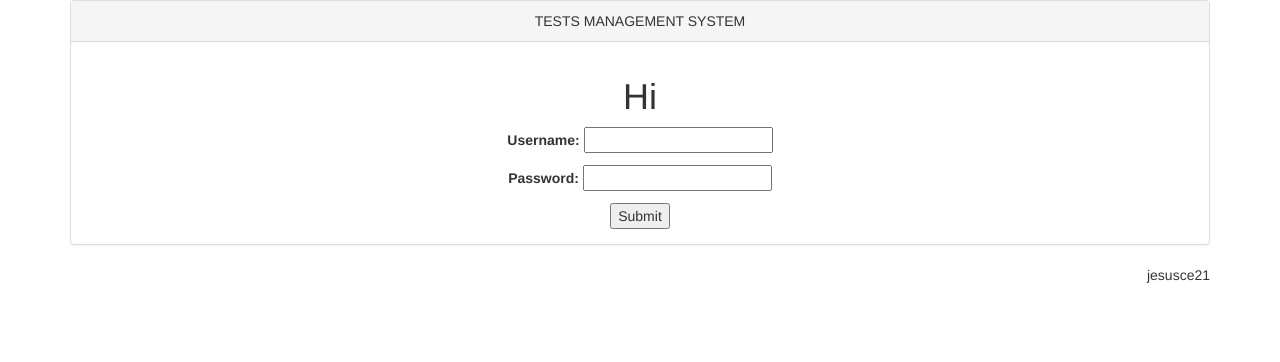
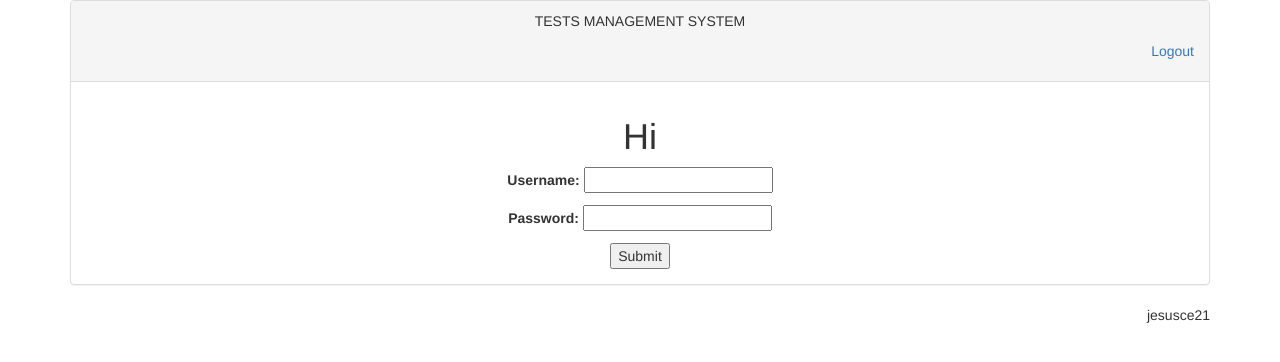
Before and after one commit to jesusce21/users_management, a Django app: template templates/logged.html in a window 1280 px wide. Shown: the top 362 px of the page. Run offline with Django 3.2, Linux system fonts and the light colour scheme; the template is opened without the code that fills it: values that come from a table or form of the project are taken from there, others are empty; parts of the project's set-up code (start-up, migrations or seed data) failed here and were passed over.

Commit message:
master: added logout

```diff
--- a/templates/basic.html
+++ b/templates/basic.html
@@ -17,7 +17,10 @@
     <body>
         <div class="container">
             <div class="panel panel-default ">
-                <div class="panel-heading text-center">TESTS MANAGEMENT SYSTEM</div>
+                <div class="panel-heading">
+                    <p class="text-center">TESTS MANAGEMENT SYSTEM</p>
+                    <p class="text-right">{% block logout %}{% endblock %}</p>
+                </div>
                 <div class="panel-body text-center">
                     {% block content %}
                     {% endblock %}
--- a/templates/logged.html
+++ b/templates/logged.html
@@ -2,7 +2,9 @@
 {% block title %}
     Tests
 {% endblock %}
-
+{% block logout %}
+    <a href="{% url 'logout' %}">Logout</a>
+{% endblock %}
 {% block content %}
     <h1>Hi {{ username }}</h1>
     <form action="{% url 'change_data' %}" method="post">
--- a/users_management/urls.py
+++ b/users_management/urls.py
@@ -1,7 +1,7 @@
 from django.conf.urls import include, url
 from django.contrib import admin
 
-from services.login import login, change_data
+from services.login import login, change_data, logout
 
 urlpatterns = [
     # Examples:
@@ -9,6 +9,7 @@ urlpatterns = [
     # url(r'^blog/', include('blog.urls')),
 
     url(r'^admin/', include(admin.site.urls)),
+    url(r'^logout/', logout, name='logout'),
     url(r'^logged/', change_data, name='change_data'),
     url(r'^', login)
 ]
```
Also changed, not shown: services/login.py (+11 -0 lines).
